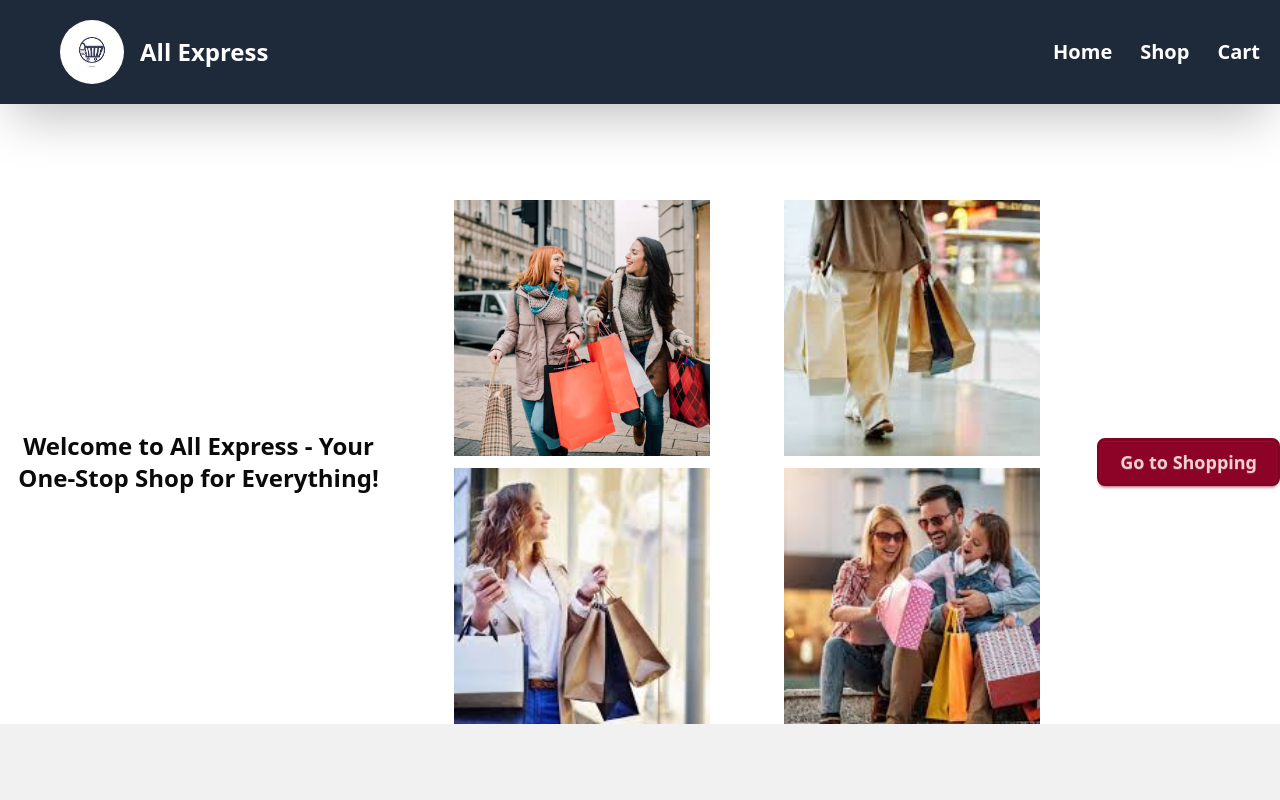
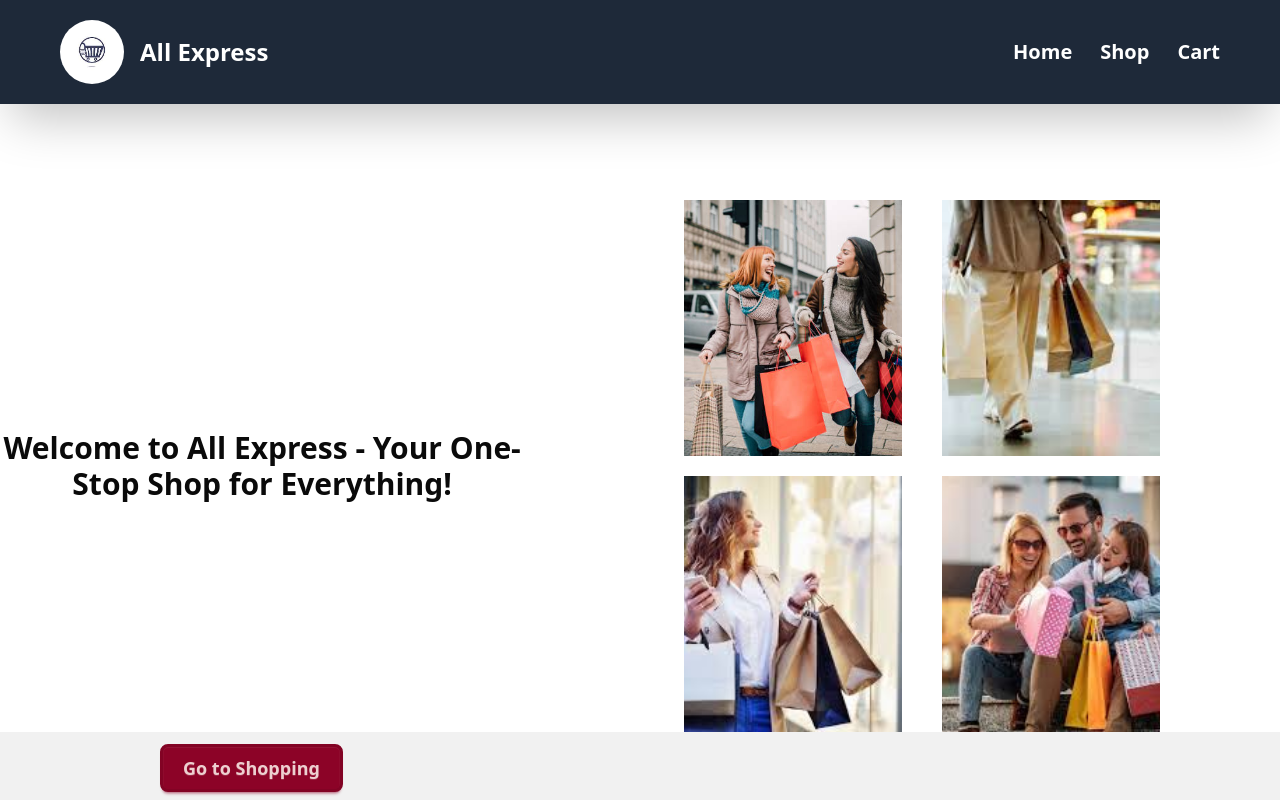
Before and after one commit to NebiyuCS50/All-Express, a React (Vite) app: page / in a window 1280 px wide. Built offline with nearby package versions, Linux system fonts and the light colour scheme.

Commit message:
Refactor navigation links to use React Router's Link component for improved routing

```diff
--- a/src/components/Home.jsx
+++ b/src/components/Home.jsx
@@ -5,6 +5,7 @@ import Img2 from "../assets/Img2.jpeg";
 import Img3 from "../assets/Img3.jpeg";
 import Img4 from "../assets/Img4.jpeg";
 import Logo from "../assets/Logo.jpeg";
+import { Link } from "react-router";
 
 const Home = () => {
   return (
@@ -18,19 +19,19 @@ const Home = () => {
           />
           <h1 className="text-white font-bold lg:text-2xl">All Express</h1>
         </div>
-        <div className="flex items-center gap-3 lg:gap-7 lg:text-lg">
-          <a
-            href="#"
+        <div className="flex items-center gap-3 lg:gap-7 lg:text-lg lg:mr-10">
+          <Link
+            to="/"
             className="text-white font-semibold hover:text-gray-300 lg:text-xl"
           >
             Home
-          </a>
-          <a
-            href="#"
+          </Link>
+          <Link
+            to="/shop"
             className="text-white font-semibold hover:text-gray-300 lg:text-xl"
           >
             Shop
-          </a>
+          </Link>
           <a
             href="#"
             className="text-white font-semibold hover:text-gray-300 lg:text-xl"
@@ -40,11 +41,11 @@ const Home = () => {
         </div>
       </nav>
       <div className="flex flex-col items-center justify-center gap-6 lg:flex-row lg:gap-10 pt-24">
-        <h1 className="text-2xl font-bold text-center">
+        <h1 className="text-2xl font-bold text-center lg:text-3xl lg:w-full">
           Welcome to All Express - Your One-Stop Shop for Everything!
         </h1>
 
-        <div className="flex gap-3 justify-center flex-wrap">
+        <div className="flex gap-3 justify-center flex-wrap lg:gap-5 lg:ml-30">
           <img
             src={Img1}
             alt="Shopping Cart"
@@ -57,7 +58,7 @@ const Home = () => {
           />
         </div>
 
-        <div className="flex gap-3 justify-center flex-wrap">
+        <div className="flex gap-3 justify-center flex-wrap lg:gap-5 lg:mr-30">
           <img
             src={Img3}
             alt="Shopping Cart"
@@ -69,9 +70,12 @@ const Home = () => {
             className="object-cover w-40 h-40 lg:w-64 lg:h-64"
           />
         </div>
-
-        <button className="btn btn-lg btn-primary">Go to Shopping</button>
       </div>
+      <Link to="/shop">
+        <button className="btn btn-lg btn-primary mt-7 ml-25 lg:absolute lg:ml-40 lg:bottom-2">
+          Go to Shopping
+        </button>
+      </Link>
     </div>
   );
 };
```
